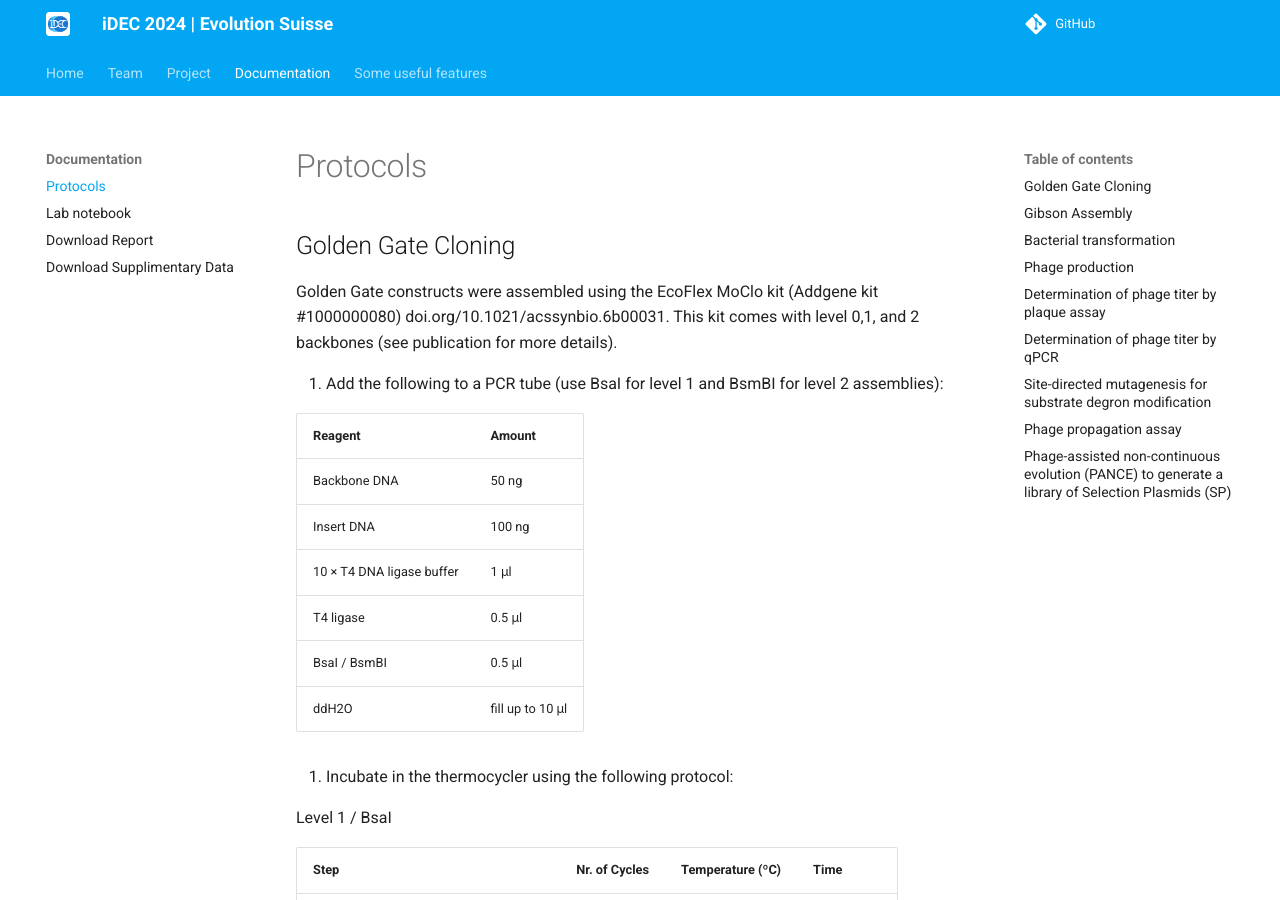
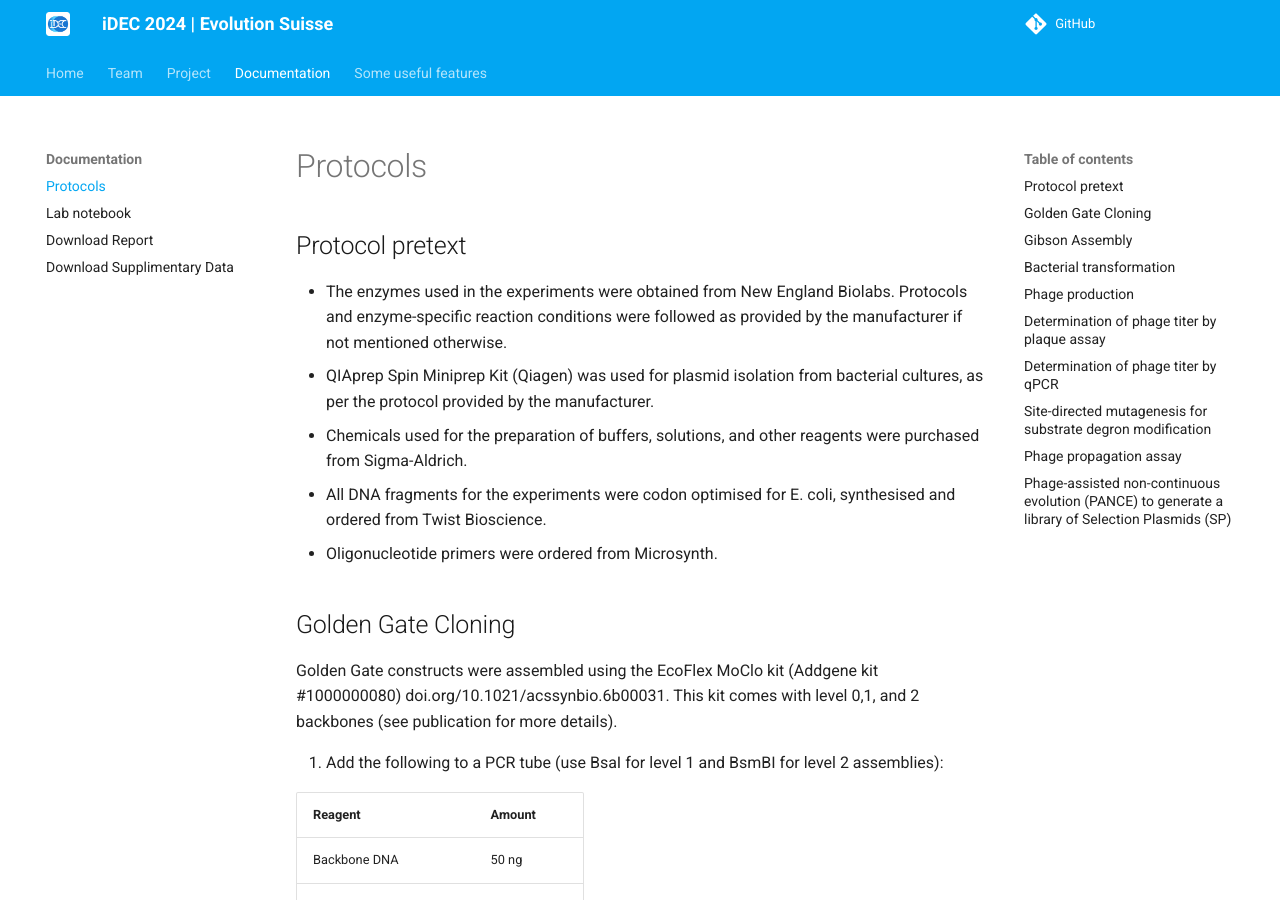
Before and after one commit to mibohl/2024_Evolution_Suisse, an MkDocs documentation site: the page built from docs/documentation/protocols.md, in a window 1280 px wide and 900 px high. Built offline with MkDocs 1.6.1 and Material for MkDocs 9.7.7, drawn with Linux system fonts in a browser that asks for light colours; comment, search, counter and statistics services are not loaded; some of the changed text lies outside the part shown.

Commit message:
Update protocols.md

```diff
--- a/docs/documentation/protocols.md
+++ b/docs/documentation/protocols.md
@@ -1,4 +1,13 @@
 # Protocols
+
+## Protocol pretext
+* The enzymes used in the experiments were obtained from New England Biolabs. Protocols and enzyme-specific reaction conditions were followed as provided by the manufacturer if not mentioned otherwise.
+* QIAprep Spin Miniprep Kit (Qiagen) was used for plasmid isolation from bacterial cultures, as per the protocol provided by the manufacturer.
+* Chemicals used for the preparation of buffers, solutions, and other reagents were purchased from Sigma-Aldrich.
+* All DNA fragments for the experiments were codon optimised for E. coli, synthesised and ordered from Twist Bioscience.
+* Oligonucleotide primers were ordered from Microsynth.
+
+
 ## Golden Gate Cloning
 Golden Gate constructs were assembled using the EcoFlex MoClo kit (Addgene kit #1000000080) doi.org/10.1021/acssynbio.6b00031. This kit comes with level 0,1, and 2 backbones (see publication for more details).
 
@@ -156,9 +165,11 @@ titer (in pfu/mL) = (# of plaques) x (dilution factor) x 100
 | Reagent  | Volume (µL) |
 | ------------- | ------------- |
 | FirePol Polymerase  | 3  |
-| oLS-1662 100 uM | 0.05 |
-| oLS-1663 100 uM  | 0.05 |
+| 100 uM Forward Primer*| 0.05 |
+| 100 uM Reverse Primer*| 0.05 |
 | ddH2O  | 9.9 |
+
+*oLS-1662 100 uM and oLS-1663 were used as forward and reverse primers respectively see Supplementary Table 4 for sequences.
 
 4. In a qPCR 384-well plate, add 13 µL of qPCR reaction mix to each well, followed by 2 µL of the supernatant of each sample. Perform triplicate measurements for better results
 5. Cover the plate with an adhesive seal and briefly spin down the plate
```
